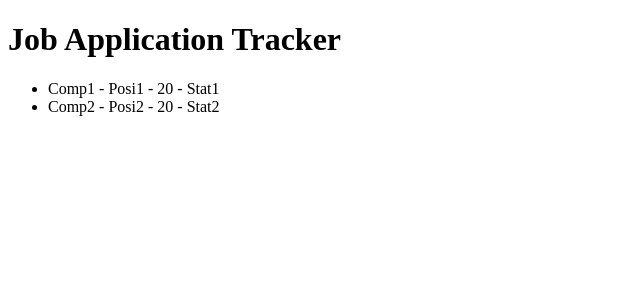
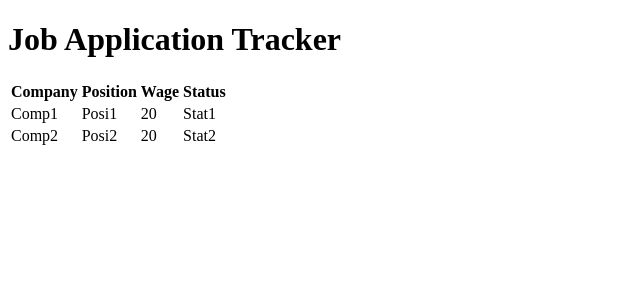
Before and after one commit to UniChen03/job_application_tracker, a Flask app: page / in a window 1280 px wide. Shown: the top 300 px of the page, without its empty margins (0-640 px from the left). Run offline with Flask 3, Linux system fonts and the light colour scheme.

Commit message:
Display applications in a table

```diff
--- a/templates/index.html
+++ b/templates/index.html
@@ -6,15 +6,26 @@
 </head>
 <body>
     <h1>{{ page_title }}</h1>
-    <ul>
-        {% for application in applications %}
-            <li>
-                {{ application.company }} -
-                {{ application.position }} -
-                {{ application.wage }} -
-                {{ application.status }}
-            </li>
-        {% endfor %}
-    </ul>
+    <table>
+        <thead>
+            <tr>
+                <th>Company</th>
+                <th>Position</th>
+                <th>Wage</th>
+                <th>Status</th>
+            </tr>
+        </thead>
+
+        <tbody>
+            {% for application in applications %}
+                <tr>
+                    <td>{{ application.company }}</td>
+                    <td>{{ application.position }}</td>
+                    <td>{{ application.wage }}</td>
+                    <td>{{ application.status }}</td>
+                </tr>
+            {% endfor %}
+        </tbody>
+    </table>
 </body>
 </html>
```
